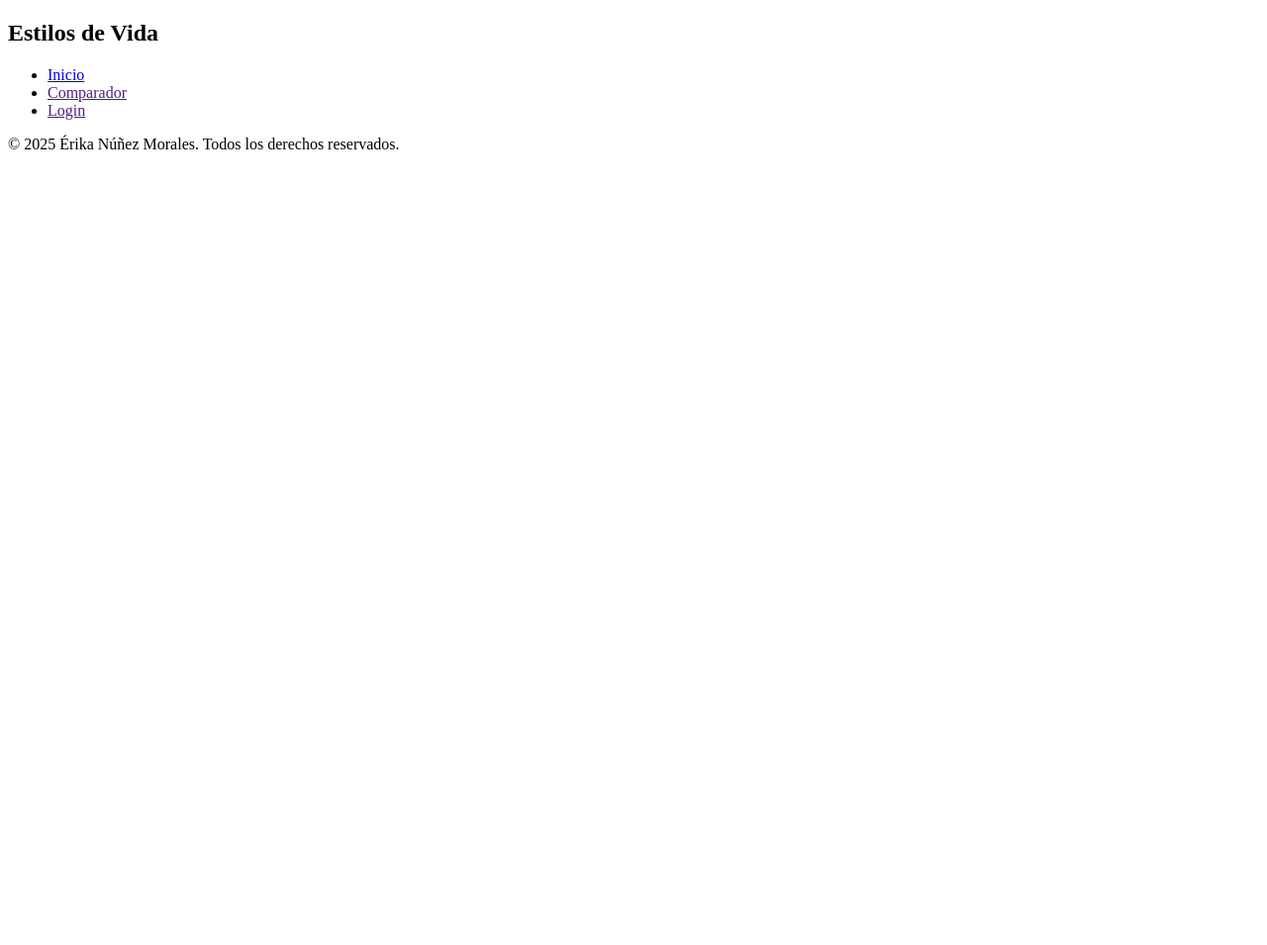
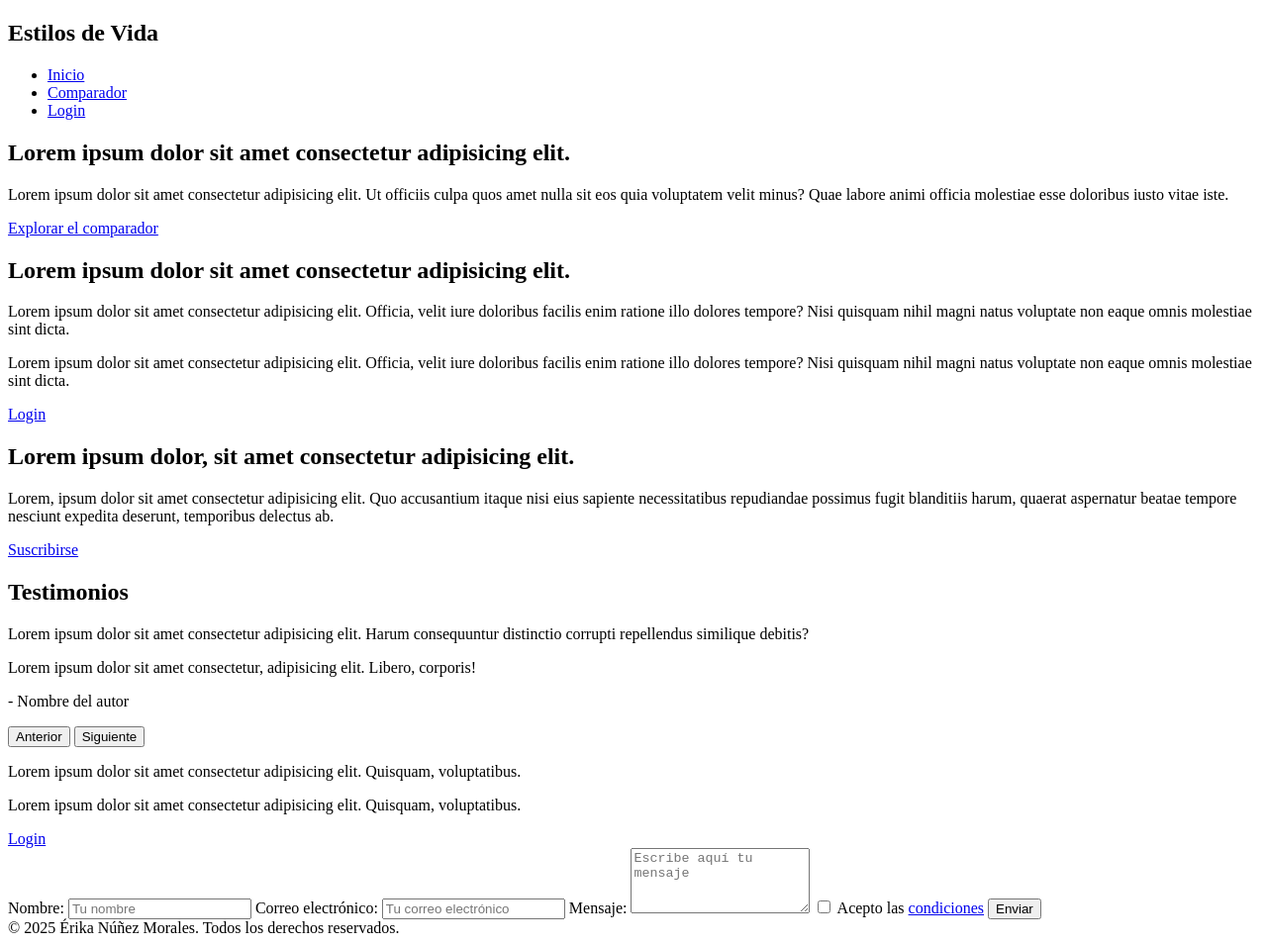
Before and after one commit to Erika-Fullstack/Prueba-T-cnica, a plain HTML site: page index.html in a window 1280 px wide. Shown: the whole page at 99% size. Before the commit the page ends 800 px from the top, so only its background shows below. Drawn offline with Linux system fonts and the light colour scheme.

Commit message:
código de index.html

```diff
--- a/index.html
+++ b/index.html
@@ -14,21 +14,96 @@
             </div>
             <ul class="nav-menu">
                 <li><a href="index.html">Inicio</a></li>
-                <li><a href="">Comparador</a></li>
-                <li><a href="">Login</a></li>
+                <li><a href="comparador.html">Comparador</a></li>
+                <li><a href="login.html">Login</a></li>
             </ul>
         </nav>
     </header>
 
     <!-- IMG + TEXTO -->
+    <section class="hero">
+        <div>
+            <h1>Lorem ipsum dolor sit amet consectetur adipisicing elit.</h1>
+            <p>Lorem ipsum dolor sit amet consectetur adipisicing elit. Ut officiis culpa quos amet nulla sit eos quia voluptatem velit minus? Quae labore animi officia molestiae esse doloribus iusto vitae iste.</p>
+            <a href="comparador.html" class="boton">Explorar el comparador</a> <!-- éste enlace me dirige a la página de comparador-->
+        </div>
+    </section>
 
     <!-- INFO -->
+    <section id="presentacion" class="presentacion">
+        <div class="contenedor-presentacion">
+            <h2>Lorem ipsum dolor sit amet consectetur adipisicing elit.</h2>
+            <p>Lorem ipsum dolor sit amet consectetur adipisicing elit. Officia, velit iure doloribus facilis enim ratione illo dolores tempore? Nisi quisquam nihil magni natus voluptate non eaque omnis molestiae sint dicta.</p>
+            <p>Lorem ipsum dolor sit amet consectetur adipisicing elit. Officia, velit iure doloribus facilis enim ratione illo dolores tempore? Nisi quisquam nihil magni natus voluptate non eaque omnis molestiae sint dicta.</p>
+            <div class="botones">
+                <a href="login.html" class="boton boton-login">Login</a> <!--éste enlace me dirige a la página de logeo-->
+            </div>
+        </div>
+    </section>
 
     <!-- SUSCRIPCIÓN -->
+        <!-- posibilidad de añadir una función JS-->
+    <section id="cta-suscripcion">
+        <div class="cta-contenido">
+            <h2>Lorem ipsum dolor, sit amet consectetur adipisicing elit.</h2>
+            <p>Lorem, ipsum dolor sit amet consectetur adipisicing elit. Quo accusantium itaque nisi eius sapiente necessitatibus repudiandae possimus fugit blanditiis harum, quaerat aspernatur beatae tempore nesciunt expedita deserunt, temporibus delectus ab.</p>
+            <a href="#suscripcion" class="cta-boton">Suscribirse</a>
+        </div>
+    </section>
 
     <!-- TESTIMONIOS -->
+        <!--posibilidad de añadir una función JS-->
+    <section id="testimonios">
+        <div class="testimonios">
+            <h2>Testimonios</h2>
+            <p class="intro">Lorem ipsum dolor sit amet consectetur adipisicing elit. Harum consequuntur distinctio corrupti repellendus similique debitis?</p>
+
+            <div class="slider">
+                <div class="slider-track">
+                    <div class="testimonios">
+                        <p class="quote">Lorem ipsum dolor sit amet consectetur, adipisicing elit. Libero, corporis!
+                        </p>
+                        <p class="author">- Nombre del autor</p>
+                    </div>
+                </div>
+            </div>
+            <button class="prev">Anterior</button>
+            <button class="next">Siguiente</button>
+        </div>
+    </section>
 
     <!-- CONTACTO -->
+    <section id="contacto">
+        <div class="content">
+            <div class="contact-container">
+                <div class="contact-text-container">
+                    <p class="contact-text">Lorem ipsum dolor sit amet consectetur adipisicing elit. Quisquam, voluptatibus.</p>
+                    <p class="contact-text">Lorem ipsum dolor sit amet consectetur adipisicing elit. Quisquam, voluptatibus.</p>
+                    <a href="login.html" class="boton">Login</a> <!--éste enlace me dirige a la página de logeo-->
+                </div>
+
+                <div class="form-container">
+                    <form action="#" method="GET">
+                        <laberl for="name">Nombre:</label>
+                        <input type="text" id="name" name="name" placeholder="Tu nombre" required>
+
+                        <laberl for="email">Correo electrónico:</label>
+                        <input type="email" id="email" name="email" placeholder="Tu correo electrónico" required>
+
+                        <label for="message">Mensaje:</label>
+                        <textarea id="message" name="message" rows="4" placeholder="Escribe aquí tu mensaje" required></textarea>
+
+                        <label>
+                            <input class="checkbox" type="checkbox" id=""checkbox" required>
+                            <span>Acepto las <a href="#">condiciones</a></span>
+                        </label>
+
+                        <button type="submit">Enviar</button>
+                    </form>
+                </div>
+            </div>
+        </div>
+    </section>
 
     <!-- FOOTER -->
     <footer class="footer">
```
